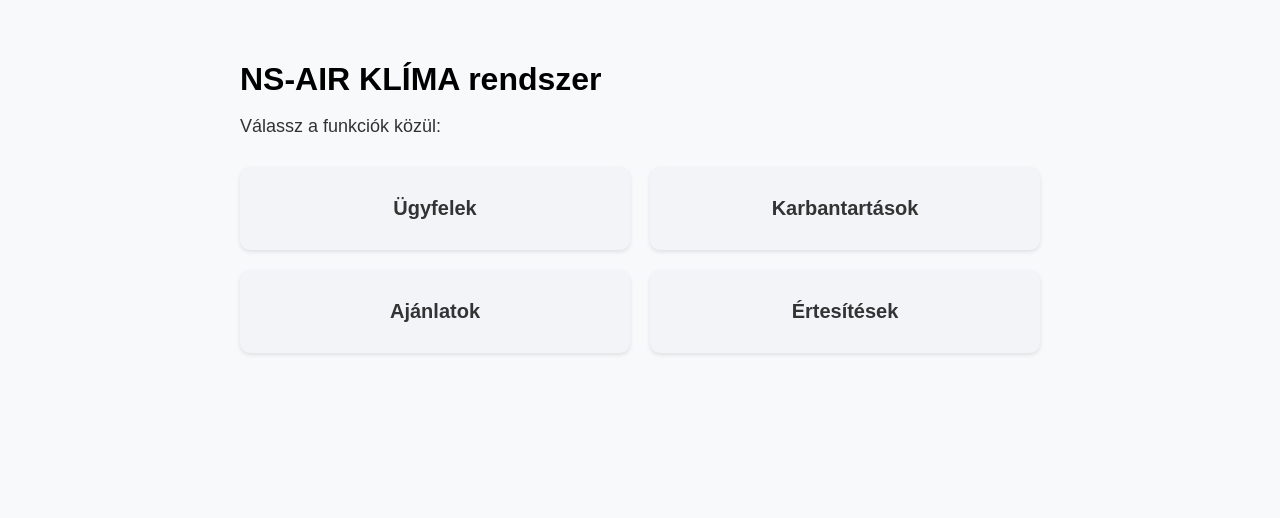
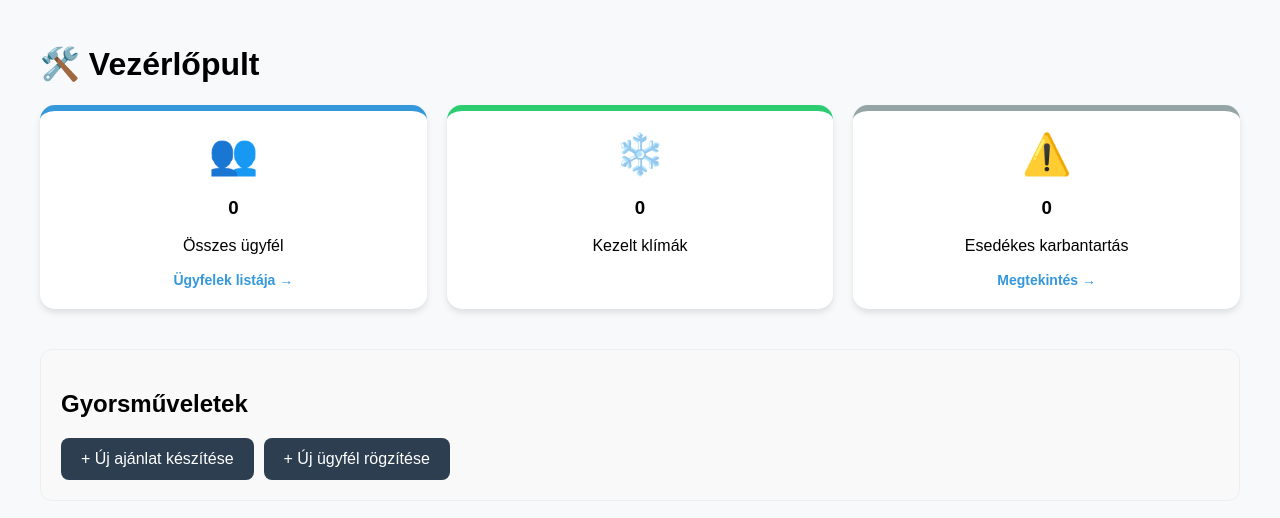
Before and after one commit to nsairklima/ns-air-klima, a Next.js app: page / in a window 1280 px wide. Shown: the top 518 px of the page. Built offline with nearby package versions, Linux system fonts and the light colour scheme; no server answers; the database is empty.

Commit message:
Update page.tsx

```diff
--- a/app/page.tsx
+++ b/app/page.tsx
@@ -1,41 +1,66 @@
+"use client";
+
+import React, { useEffect, useState } from "react";
+import Link from "next/link";
+
 export default function Dashboard() {
+  const [stats, setStats] = useState({ totalClients: 0, totalUnits: 0, urgentCount: 0 });
+
+  useEffect(() => {
+    fetch("/api/stats").then(res => res.json()).then(data => setStats(data));
+  }, []);
+
   return (
-    <div style={{
-      padding: "40px",
-      maxWidth: "800px",
-      margin: "0 auto",
-      fontFamily: "Arial, sans-serif"
-    }}>
-      <h1 style={{ marginBottom: "10px" }}>NS-AIR KLÍMA rendszer</h1>
-      <p style={{ marginBottom: "30px", fontSize: "18px", opacity: 0.8 }}>
-        Válassz a funkciók közül:
-      </p>
+    <div style={{ padding: 24, maxWidth: 1200, margin: "0 auto", fontFamily: "Arial" }}>
+      <h1>🛠️ Vezérlőpult</h1>
 
-      <div style={{
-        display: "grid",
-        gridTemplateColumns: "1fr 1fr",
-        gap: "20px"
-      }}>
-        <a href="/clients" style={tileStyle}>Ügyfelek</a>
-        <a href="/maintenance" style={tileStyle}>Karbantartások</a>
-        <a href="/quotes" style={tileStyle}>Ajánlatok</a>
-        <a href="/notifications" style={tileStyle}>Értesítések</a>
+      <div style={{ display: "grid", gridTemplateColumns: "repeat(auto-fit, minmax(250px, 1fr))", gap: 20, marginTop: 20 }}>
+
+        {/* Összes ügyfél */}
+        <div style={cardS("#3498db")}>
+          <span style={{fontSize: 40}}>👥</span>
+          <h3>{stats.totalClients}</h3>
+          <p>Összes ügyfél</p>
+          <Link href="/clients" style={linkS}>Ügyfelek listája →</Link>
+        </div>
+
+        {/* Összes gép */}
+        <div style={cardS("#2ecc71")}>
+          <span style={{fontSize: 40}}>❄️</span>
+          <h3>{stats.totalUnits}</h3>
+          <p>Kezelt klímák</p>
+        </div>
+
+        {/* Sürgős karbantartás */}
+        <div style={cardS(stats.urgentCount > 0 ? "#e74c3c" : "#95a5a6")}>
+          <span style={{fontSize: 40}}>⚠️</span>
+          <h3>{stats.urgentCount}</h3>
+          <p>Esedékes karbantartás</p>
+          <Link href="/maintenance" style={linkS}>Megtekintés →</Link>
+        </div>
+
+      </div>
+
+      <div style={{ marginTop: 40, padding: 20, background: "#f9f9f9", borderRadius: 12, border: "1px solid #eee" }}>
+        <h2>Gyorsműveletek</h2>
+        <div style={{ display: "flex", gap: 10, marginTop: 10 }}>
+          <Link href="/quotes/new" style={btnS}>+ Új ajánlat készítése</Link>
+          <Link href="/clients" style={btnS}>+ Új ügyfél rögzítése</Link>
+        </div>
       </div>
     </div>
   );
 }
 
-const tileStyle: React.CSSProperties = {
-  display: "flex",
-  alignItems: "center",
-  justifyContent: "center",
-  background: "#f2f4f7",
-  padding: "30px",
-  borderRadius: "10px",
-  textDecoration: "none",
-  color: "#333",
-  fontSize: "20px",
-  fontWeight: "bold",
-  boxShadow: "0 2px 4px rgba(0,0,0,0.1)",
-  transition: "0.2s",
-};
+// Stílusok
+const cardS = (color: string) => ({
+  background: "#fff",
+  padding: "20px",
+  borderRadius: "15px",
+  boxShadow: "0 4px 6px rgba(0,0,0,0.1)",
+  borderTop: `6px solid ${color}`,
+  textAlign: "center" as const
+});
+
+const linkS = { color: "#3498db", textDecoration: "none", fontSize: "14px", fontWeight: "bold" };
+const btnS = { background: "#2c3e50", color: "#fff", padding: "12px 20px", borderRadius: "8px", textDecoration: "none" };
```
